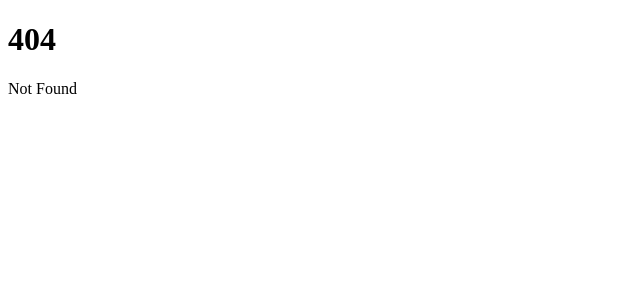
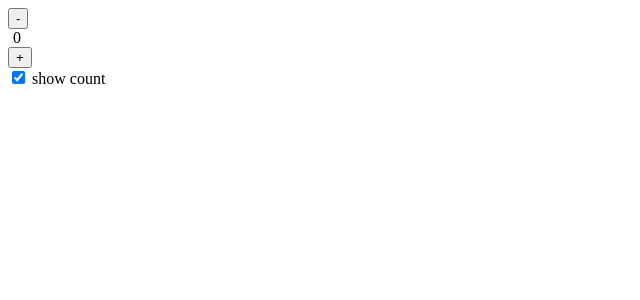
Before and after one commit to vitalyozza/Svelte, a SvelteKit app: page /templates/key in a window 1280 px wide. Before the commit this address had no page. Shown: the top 300 px of the page, without its empty margins (0-640 px from the left). Built offline with nearby package versions, Linux system fonts and the light colour scheme.

Commit message:
Added using keys

```diff
--- /dev/null
+++ b/src/routes/templates/key/+page.svelte
@@ -0,0 +1,28 @@
+<script>
+	import { slide, fade } from 'svelte/transition';
+
+	let count = $state(0);
+	let countShow = $state(true);
+
+	let increase = () => {
+		count += 1;
+	};
+
+	let decrease = () => {
+		count -= 1;
+	};
+</script>
+
+{#if countShow}
+	<span transition:fade>
+		<button onclick={decrease}>-</button>
+		{#key count}
+			<div style="width: 18px; text-align: center;" transition:slide>{count}</div>
+		{/key}
+		<button onclick={increase}>+</button>
+	</span>
+{/if}
+<br />
+<label for="countShow">
+	<input type="checkbox" name="countShow" id="countShow" bind:checked={countShow} /> show count
+</label>
```
